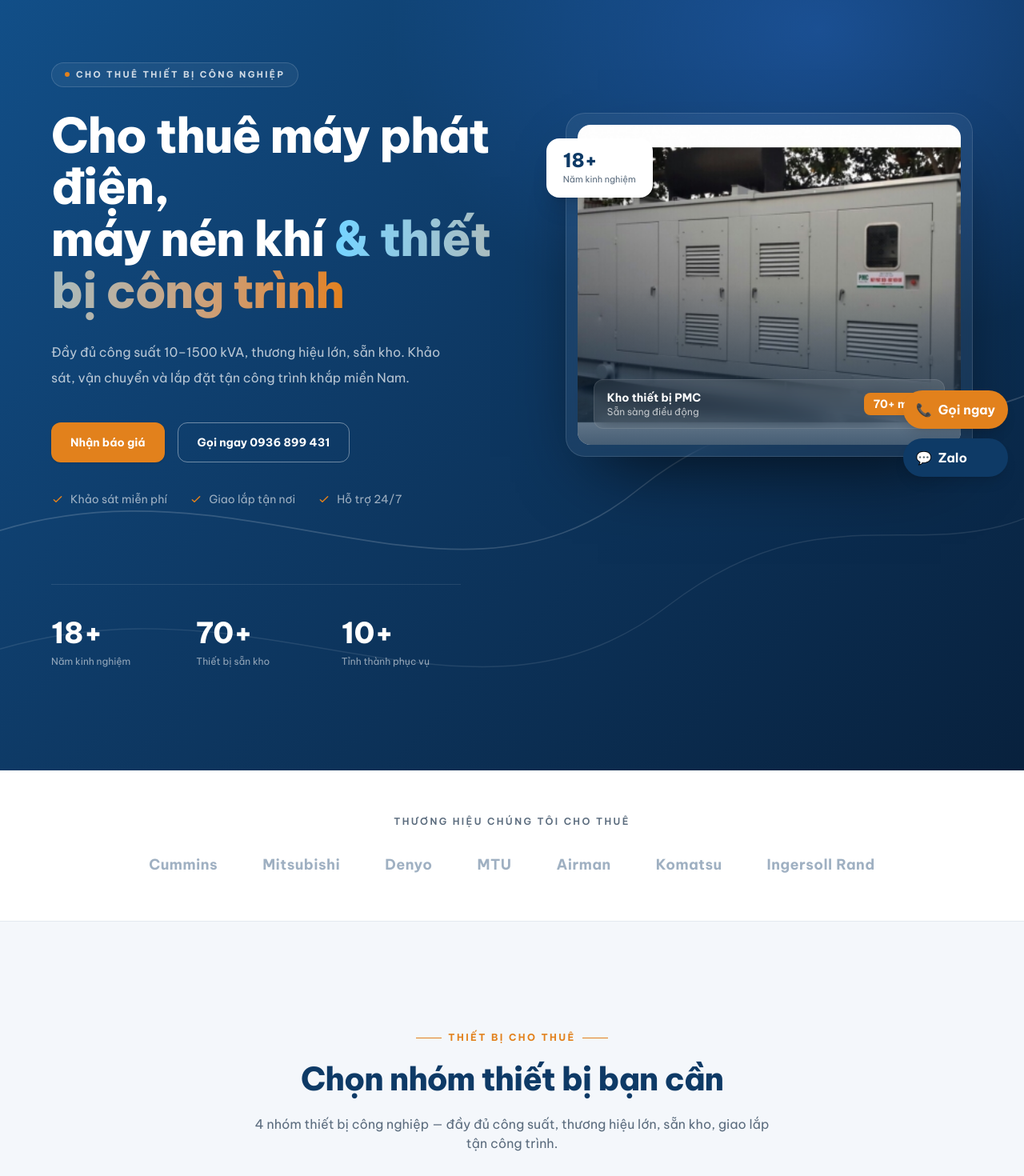
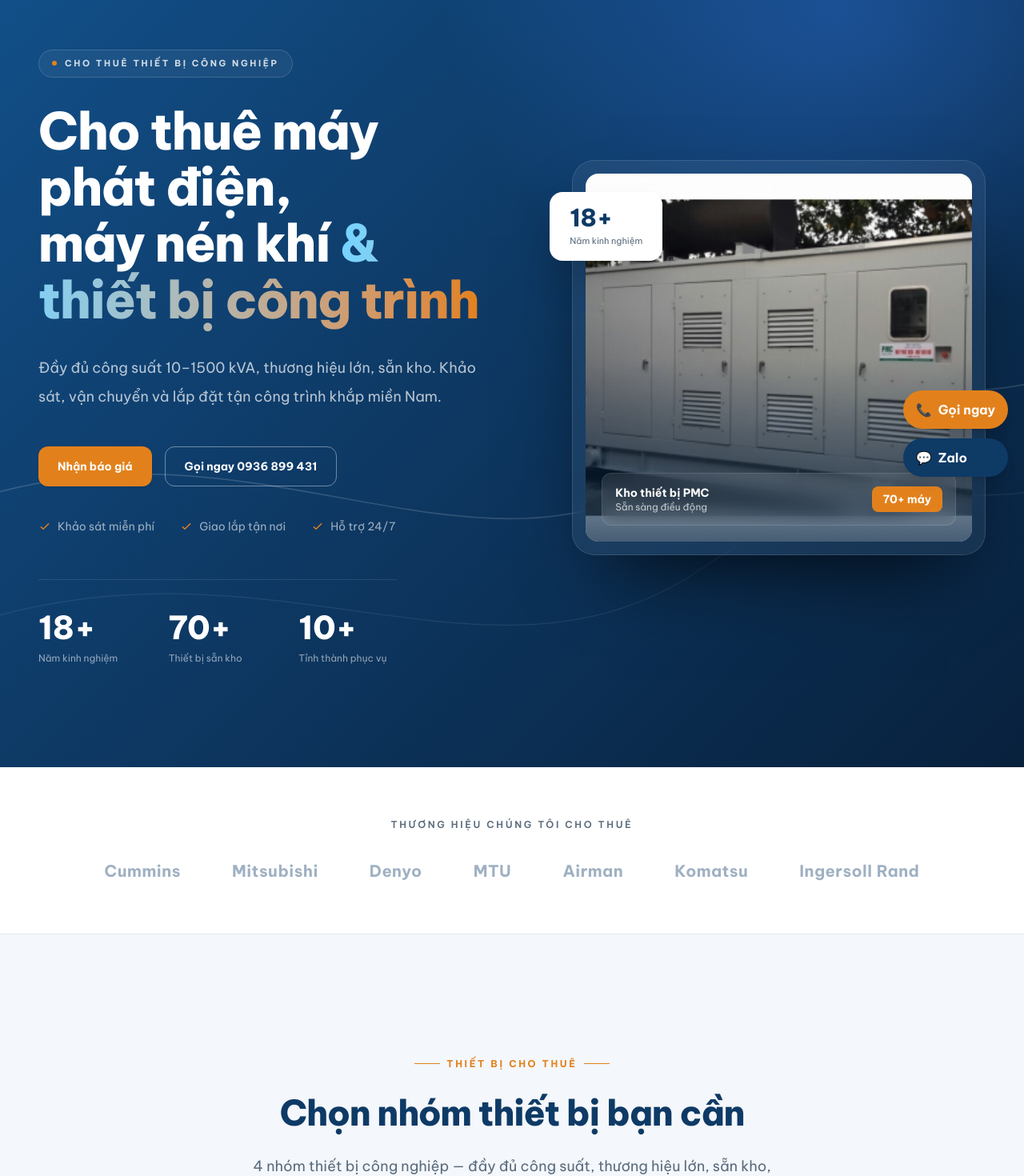
Before and after one commit to JiLee6902/mayphatdien, a Next.js app: page / in a window 1280 px wide. Shown: the part 180-1650 px from the top of the page at 80% size. Built offline with nearby package versions, Linux system fonts and the light colour scheme.

Commit message:
style: immersive full-height hero, wider layout, more breathing room
- Hero min-h 90vh, wider 1320px container, larger type & spacing
- Bigger category cards; airier sections (py-28/36)

Co-Authored-By: Claude Opus 4.8 (1M context) <noreply@anthropic.com>

```diff
--- a/src/app/page.tsx
+++ b/src/app/page.tsx
@@ -13,13 +13,13 @@ export default function Home() {
 
       {/* airy brand band */}
       <section className="border-b border-line bg-white">
-        <div className="mx-auto max-w-[1200px] px-6 py-14">
-          <p className="text-center text-xs font-semibold uppercase tracking-[0.2em] text-muted">
+        <div className="mx-auto max-w-[1320px] px-8 py-16 lg:px-12">
+          <p className="text-center text-xs font-semibold uppercase tracking-[0.22em] text-muted">
             Thương hiệu chúng tôi cho thuê
           </p>
-          <div className="mt-8 flex flex-wrap items-center justify-center gap-x-14 gap-y-6">
+          <div className="mt-9 flex flex-wrap items-center justify-center gap-x-16 gap-y-7">
             {brands.map((b) => (
-              <span key={b} className="text-lg font-bold tracking-wide text-navy/40">
+              <span key={b} className="text-xl font-bold tracking-wide text-navy/40">
                 {b}
               </span>
             ))}
@@ -27,22 +27,22 @@ export default function Home() {
         </div>
       </section>
 
-      <section className="mx-auto max-w-[1200px] px-6 py-24 md:py-32">
+      <section className="mx-auto max-w-[1320px] px-8 py-28 lg:px-12 md:py-36">
         <div className="mx-auto max-w-2xl text-center">
-          <p className="inline-flex items-center gap-2 text-xs font-bold uppercase tracking-[0.2em] text-accent">
+          <p className="inline-flex items-center gap-2 text-xs font-bold uppercase tracking-[0.22em] text-accent">
             <span className="h-px w-8 bg-accent" />
             Thiết bị cho thuê
             <span className="h-px w-8 bg-accent" />
           </p>
-          <h2 className="mt-5 text-3xl font-extrabold tracking-tight text-navy md:text-[40px]">
+          <h2 className="mt-5 text-[34px] font-extrabold tracking-tight text-navy md:text-[44px]">
             Chọn nhóm thiết bị bạn cần
           </h2>
-          <p className="mt-5 text-muted">
+          <p className="mt-5 text-lg text-muted">
             4 nhóm thiết bị công nghiệp — đầy đủ công suất, thương hiệu lớn, sẵn kho, giao lắp
             tận công trình.
           </p>
         </div>
-        <div className="mt-14 grid gap-7 sm:grid-cols-2 lg:grid-cols-4">
+        <div className="mt-16 grid gap-8 sm:grid-cols-2 lg:grid-cols-4">
           {categories.map((c, i) => (
             <CategoryCard key={c.slug} category={c} index={i} />
           ))}
--- a/src/components/CategoryCard.tsx
+++ b/src/components/CategoryCard.tsx
@@ -14,7 +14,7 @@ export function CategoryCard({
       href={categoryHref(category.slug)}
       className="group flex flex-col overflow-hidden rounded-2xl border border-line bg-white shadow-sm transition duration-300 hover:-translate-y-1 hover:shadow-[0_20px_50px_-15px_rgba(18,49,79,0.25)]"
     >
-      <div className="relative h-[170px] overflow-hidden bg-navy-dark">
+      <div className="relative h-[210px] overflow-hidden bg-navy-dark">
         {/* eslint-disable-next-line @next/next/no-img-element */}
         <img
           src={category.image}
--- a/src/components/Features.tsx
+++ b/src/components/Features.tsx
@@ -71,7 +71,7 @@ function Dot() {
 export function Features() {
   return (
     <section className="bg-bg">
-      <div className="mx-auto max-w-[1200px] px-6 py-20 md:py-28">
+      <div className="mx-auto max-w-[1320px] px-8 py-28 lg:px-12 md:py-36">
         <div className="mx-auto max-w-2xl text-center">
           <p className="inline-flex items-center gap-2 text-xs font-bold uppercase tracking-[0.2em] text-accent">
             <span className="h-px w-8 bg-accent" />
--- a/src/components/Hero.tsx
+++ b/src/components/Hero.tsx
@@ -18,39 +18,39 @@ function Check() {
 
 export function Hero() {
   return (
-    <section className="relative overflow-hidden bg-[linear-gradient(135deg,#12508a_0%,#0e3a66_45%,#08213d_100%)] text-white">
-      <div aria-hidden className="pointer-events-none absolute inset-0 bg-[radial-gradient(60%_55%_at_80%_10%,rgba(56,132,255,0.30),transparent_70%)]" />
-      <svg aria-hidden className="pointer-events-none absolute inset-0 h-full w-full opacity-[0.16]" preserveAspectRatio="none" viewBox="0 0 1440 700" fill="none">
-        <path d="M-100 520 C 300 400 620 600 900 460 C 1150 340 1300 460 1560 340" stroke="white" strokeWidth="1.2" />
-        <path d="M-100 620 C 320 500 640 700 940 560 C 1200 440 1340 560 1560 440" stroke="white" strokeWidth="1" opacity="0.6" />
+    <section className="relative flex items-center overflow-hidden bg-[linear-gradient(135deg,#12508a_0%,#0e3a66_45%,#08213d_100%)] text-white md:min-h-[90vh]">
+      <div aria-hidden className="pointer-events-none absolute inset-0 bg-[radial-gradient(55%_55%_at_82%_8%,rgba(56,132,255,0.32),transparent_70%)]" />
+      <svg aria-hidden className="pointer-events-none absolute inset-0 h-full w-full opacity-[0.15]" preserveAspectRatio="none" viewBox="0 0 1440 800" fill="none">
+        <path d="M-120 560 C 340 420 660 660 980 500 C 1240 370 1400 500 1620 360" stroke="white" strokeWidth="1.3" />
+        <path d="M-120 680 C 360 540 680 760 1000 600 C 1280 470 1420 600 1620 470" stroke="white" strokeWidth="1" opacity="0.55" />
       </svg>
 
-      <div className="relative mx-auto max-w-[1200px] px-6 pb-24 pt-24 md:pb-32 md:pt-36">
-        <div className="grid items-center gap-x-20 gap-y-16 md:grid-cols-[1.05fr_0.95fr]">
+      <div className="relative mx-auto w-full max-w-[1320px] px-8 py-28 md:py-32 lg:px-12">
+        <div className="grid items-center gap-x-24 gap-y-16 md:grid-cols-[1.05fr_0.95fr]">
           {/* left */}
           <div>
-            <p className="inline-flex items-center gap-2 rounded-full border border-white/15 bg-white/5 px-4 py-1.5 text-[11px] font-bold uppercase tracking-[0.22em] text-white/80 backdrop-blur">
+            <p className="inline-flex items-center gap-2.5 rounded-full border border-white/15 bg-white/5 px-4 py-2 text-[11px] font-bold uppercase tracking-[0.24em] text-white/80 backdrop-blur">
               <span className="h-1.5 w-1.5 rounded-full bg-accent" />
               Cho thuê thiết bị công nghiệp
             </p>
-            <h1 className="mt-7 text-[42px] font-extrabold leading-[1.12] tracking-tight md:text-[60px] md:leading-[1.08]">
+            <h1 className="mt-8 text-[44px] font-extrabold leading-[1.14] tracking-tight md:text-[64px] md:leading-[1.1]">
               Cho thuê máy phát điện,
               <br className="hidden sm:block" /> máy nén khí{' '}
               <span className="bg-gradient-to-r from-sky-300 to-accent bg-clip-text text-transparent">
                 &amp; thiết bị công trình
               </span>
             </h1>
-            <p className="mt-7 max-w-lg text-base leading-8 text-white/70">
+            <p className="mt-8 max-w-xl text-lg leading-9 text-white/70">
               Đầy đủ công suất 10–1500 kVA, thương hiệu lớn, sẵn kho. Khảo sát, vận chuyển và
               lắp đặt tận công trình khắp miền Nam.
             </p>
-            <div className="mt-10 flex flex-wrap gap-4">
+            <div className="mt-11 flex flex-wrap gap-4">
               <Button href="/lien-he/">Nhận báo giá</Button>
               <Button href={telHref(site.hotline)} variant="outline-light">
                 Gọi ngay 0936 899 431
               </Button>
             </div>
-            <div className="mt-9 flex flex-wrap gap-x-7 gap-y-3 text-sm text-white/60">
+            <div className="mt-10 flex flex-wrap gap-x-8 gap-y-3 text-sm text-white/60">
               {trust.map((t) => (
                 <span key={t} className="inline-flex items-center gap-2">
                   <Check />
@@ -58,12 +58,20 @@ export function Hero() {
                 </span>
               ))}
             </div>
+            <div className="mt-14 grid max-w-md grid-cols-3 gap-10 border-t border-white/10 pt-10">
+              {stats.map((s) => (
+                <div key={s.label}>
+                  <div className="text-[40px] font-extrabold leading-none text-white">{s.value}</div>
+                  <div className="mt-2.5 text-xs text-white/55">{s.label}</div>
+                </div>
+              ))}
+            </div>
           </div>
 
           {/* right — glass card */}
           <div className="relative hidden md:block">
-            <div className="rounded-3xl border border-white/12 bg-white/[0.06] p-3.5 shadow-[0_40px_90px_-40px_rgba(0,0,0,0.8)] backdrop-blur-md">
-              <div className="relative h-[400px] overflow-hidden rounded-2xl">
+            <div className="rounded-[28px] border border-white/12 bg-white/[0.06] p-4 shadow-[0_50px_100px_-45px_rgba(0,0,0,0.85)] backdrop-blur-md">
+              <div className="relative h-[460px] overflow-hidden rounded-2xl">
                 {/* eslint-disable-next-line @next/next/no-img-element */}
                 <img
                   src="/images/hero-genset.jpg"
@@ -71,30 +79,20 @@ export function Hero() {
                   className="h-full w-full object-cover"
                 />
                 <div className="absolute inset-0 bg-gradient-to-t from-navy-dark/75 via-transparent to-transparent" />
-                <div className="absolute inset-x-5 bottom-5 flex items-center justify-between rounded-xl border border-white/10 bg-white/10 px-4 py-3 backdrop-blur-md">
+                <div className="absolute inset-x-5 bottom-5 flex items-center justify-between rounded-xl border border-white/10 bg-white/10 px-4 py-3.5 backdrop-blur-md">
                   <div>
                     <div className="text-sm font-bold text-white">Kho thiết bị PMC</div>
                     <div className="text-xs text-white/70">Sẵn sàng điều động</div>
                   </div>
-                  <div className="rounded-lg bg-accent px-3 py-1 text-sm font-bold text-white">70+ máy</div>
+                  <div className="rounded-lg bg-accent px-3.5 py-1.5 text-sm font-bold text-white">70+ máy</div>
                 </div>
               </div>
             </div>
-            <div className="absolute -left-6 top-8 rounded-2xl border border-white/10 bg-white px-5 py-3.5 text-navy shadow-xl">
-              <div className="text-2xl font-extrabold leading-none text-navy">18+</div>
-              <div className="mt-1 text-[11px] text-muted">Năm kinh nghiệm</div>
+            <div className="absolute -left-7 top-10 rounded-2xl border border-white/10 bg-white px-6 py-4 text-navy shadow-2xl">
+              <div className="text-3xl font-extrabold leading-none text-navy">18+</div>
+              <div className="mt-1.5 text-[11px] text-muted">Năm kinh nghiệm</div>
             </div>
           </div>
-        </div>
-
-        {/* stats — spacious row with plenty of air */}
-        <div className="mt-20 grid max-w-lg grid-cols-3 gap-8 border-t border-white/10 pt-10 md:mt-24">
-          {stats.map((s) => (
-            <div key={s.label}>
-              <div className="text-4xl font-extrabold text-white">{s.value}</div>
-              <div className="mt-2 text-xs text-white/55">{s.label}</div>
-            </div>
-          ))}
         </div>
       </div>
     </section>
```
